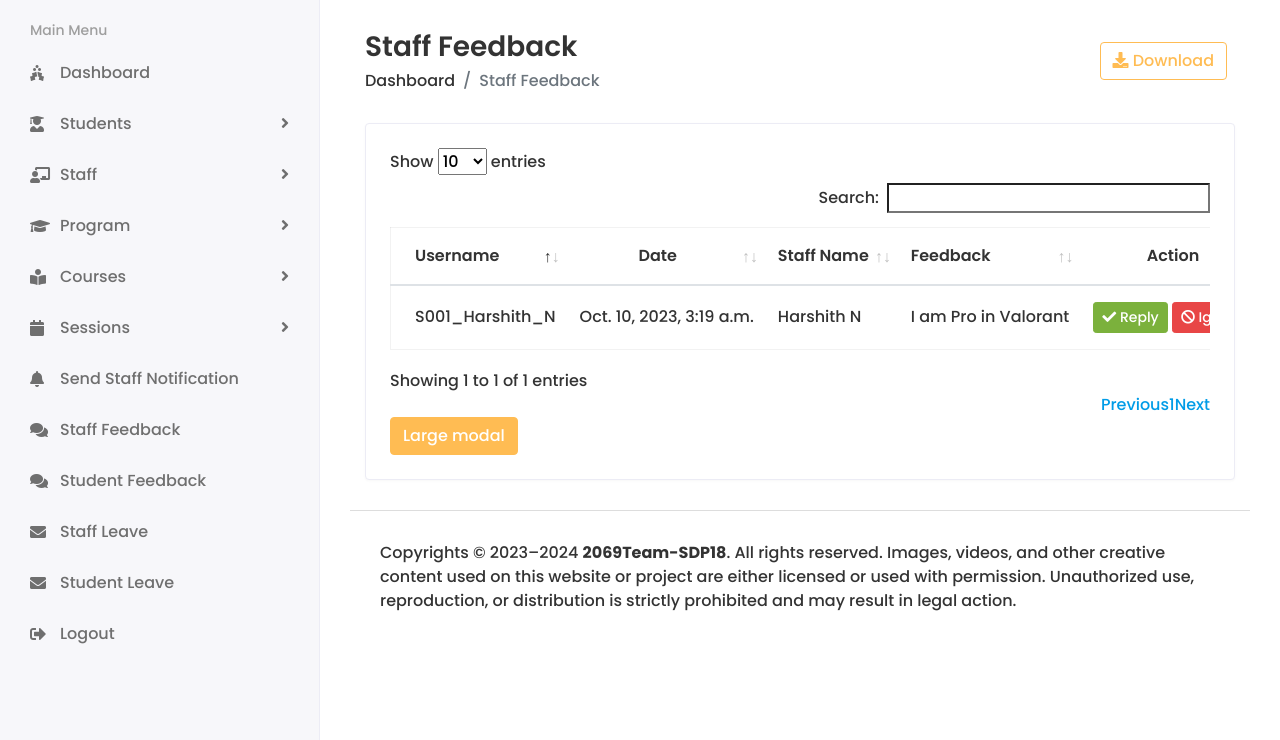
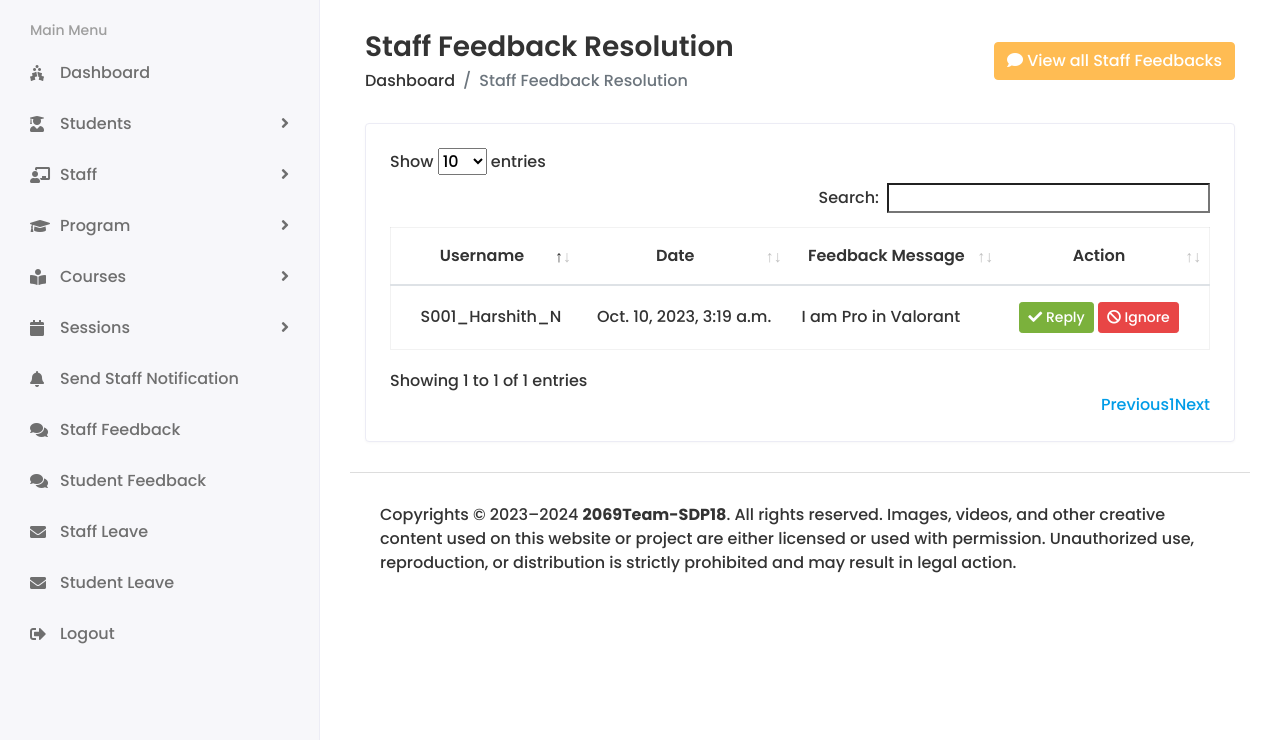
Before and after one commit to KoushikReddyB/Student-Learning-Management-System, a Django app: page /HOD/Staff/Feedback in a window 1280 px wide. Shown: the part 60-800 px from the top of the page. Run offline with Django 4.2, Linux system fonts and the light colour scheme; a user stored in the database is signed in; data comes from the database, SQL or seed files in the repository; some libraries are stand-ins or nearby versions.

Commit message:
has some bugs

```diff
--- a/Studentlearningmanagementsystem/Studentlearningmanagementsystem/HOD_views.py
+++ b/Studentlearningmanagementsystem/Studentlearningmanagementsystem/HOD_views.py
@@ -533,19 +533,38 @@ def STAFF_DISAPPROVE_LEAVE(request, id):
 @login_required(login_url='/')
 def STAFF_FEEDBACK_VIEW(request):
     staff_feedback = Staff_Feedback.objects.all()
+    staff = Staff.objects.all()
 
     context = {
         "staff_feedback": staff_feedback,
+        'staff': staff,
     }
     return render(request, 'Hod/staff_feedback.html', context)
+'''
 
-
+        feedback = Staff_Feedback(
+            staff_id = staff,
+            feedback = feedback,
+            feedback_reply = "",
+        )
+        feedback.save()
+        messages.success(request, "Successfully Sent the Feedback")
+        '''
 @login_required(login_url='/')
 def STAFF_FEEDBACK_REPLY(request, id):
-    reply_feedback = Staff_Feedback.objects.get(id = id)
-    reply_feedback.save()
+    if request.method == 'POST':
+        staff_id = request.POST.get("staff_id")
+        reply = request.POST.get('reply')
+
+        staff = Staff.objects.get(id = staff_id)
+        reply_feedback = Staff_Feedback(
+            staff_id = staff,
+            feedback_reply = reply,
+        )
+        reply_feedback.save()
+        messages.success(request, 'Reply sent successfully.')
+        return redirect('staff_feedback_view')
     return redirect('staff_feedback_view')
-
 
 @login_required(login_url='/')
 def STAFF_FEEDBACK_IGNORE(request, id):
--- a/Studentlearningmanagementsystem/templates/HOD/staff_feedback.html
+++ b/Studentlearningmanagementsystem/templates/HOD/staff_feedback.html
@@ -1,19 +1,20 @@
 {% extends 'base.html' %}
 {% block content %}
-
 <div class="content container-fluid">
     <div class="page-header">
        <div class="row align-items-center">
           <div class="col">
-             <h3 class="page-title">Staff Feedback</h3>
+             <h3 class="page-title">Staff Feedback Resolution</h3>
              <ul class="breadcrumb">
                 <li class="breadcrumb-item"><a href="{% url 'HOD_home' %}">Dashboard</a></li>
-                <li class="breadcrumb-item active">Staff Feedback</li>
+                <li class="breadcrumb-item active">Staff Feedback Resolution</li>
              </ul>
           </div>
           {% include 'includes/messages.html' %}
           <div class="col-auto text-right float-right ml-auto">
-             <a href="#" class="btn btn-outline-primary mr-2"><i class="fas fa-download"></i> Download</a>
+            <button type="button" class="btn btn-primary" data-toggle="modal" data-target="#example"><i class="fas fa-comment"></i>
+                View all Staff Feedbacks
+              </button>
           </div>
        </div>
     </div>
@@ -25,84 +26,34 @@
                   <table id='table_id' class="table table-hover table-center mb-0">
                      <thead>
                          <tr>
-                            <th>Username</th>
+                             <th class="text-center">Username</th>
                              <th class="text-center">Date</th>
-                            <th>Staff Name</th>
-                            <th>Feedback</th>
+                             <th class="text-center">Feedback Message</th>
                              <th class="text-center">Action</th>
                          </tr>
                      </thead>
                      <tbody>
                          {% for i in staff_feedback %}
                          <tr>
-                            <td>{{i.staff_id.admin.username}}</td>
-                            <td>{{i.created_at}}</td>
-                            <td>{{i.staff_id.admin.first_name}}&nbsp;{{i.staff_id.admin.last_name}}</td>
+                             <td class="text-center">{{i.staff_id.admin.username}}</td>
+                             <td class="text-center">{{i.updated_at}}</td>
                              <td>{{i.feedback}}</td>
                              <td class="text-center">
-                               <div class="actions">
-
                               {% if i.status == "" or i.reply is none %}
-                                 <a href="{% url 'Staff_feedback_reply' i.id %}" class="btn btn-success btn-sm" data-toggle="modal" data-target=".bd-example-modal-lg"><i class="fa fa-check"></i>
-                                    Reply</a>
+                              <button type="button" class="btn btn-success btn-sm" data-toggle="modal" data-target="#sendnotification-{{forloop.counter}}"><i class="fa fa-check"></i>
+                                 Reply
+                             </button>
                              <a href="{% url 'Staff_feedback_ignore' i.id %}" class="btn btn-danger btn-sm"><i class="fa fa-ban"></i> Ignore</a>
                                  {% elif i.status == "NO_REP" %}
                                  <button class="btn btn-danger btn-sm" disabled="disabled"><i class="fa fa-ban"></i> Ignored</button>
                                  {% else %}
                                  <button class="btn btn-success btn-sm" disabled="disabled"><i class="fa fa-check"></i> Sent Reply</button>
                                  {% endif %}
-
-                               </div>
                              </td>
                          </tr>
                          {% endfor %}
                      </tbody>
                    </table>
-
-<!-- Reply modal -->
-<button type="button" class="btn btn-primary" data-toggle="modal" data-target=".bd-example-modal-lg">Large modal</button>
-
-<div class="modal fade bd-example-modal-lg" tabindex="-1" role="dialog" aria-labelledby="myLargeModalLabel" aria-hidden="true">
-   <div class="modal-dialog modal-lg">
-     <div class="modal-content">
-       <div class="modal-header">
-         <h5 class="modal-title" id="exampleModalLongTitle1">Feedback Reply</h5>
-         <button type="button" class="close" data-dismiss="modal" aria-label="Close">
-           <span aria-hidden="true">&times;</span>
-         </button>
-       </div>
-       <div class="modal-body">
-         <div class="row">
-           <div class="col-sm-11">
-             <div class="card card-table">
-               <div class="card-body">
-                 {% for i in feedback %}
-                 <div class="col-sm-11">
-                   <div class="form-group">
-                     <label>Feedback Message</label>
-                     <input type="text" class="form-control" name="feedback" value="{{i.feedback}}" required readonly>
-                   </div>
-                 </div>
-                 <div class="col-sm-11">
-                   <div class="form-group">
-                     <label>Feedback Reply</label>
-                     <input type="text" class="form-control" name="reply" required>
-                   </div>
-                 </div>
-                 {% endfor %}
-               </div>
-             </div>
-           </div>
-         </div>
-       </div>
-       <div class="modal-footer">
-         <button type="submit" class="btn btn-success" data-dismiss="modal">Save</button>
-         <button type="button" class="btn btn-secondary" data-dismiss="modal">Close</button>
-       </div>
-     </div>
-   </div>
- </div>
-
                 </div>
              </div>
           </div>
@@ -111,4 +62,88 @@
  </div>
 
 
-{% endblock  %}
+<!-- View all notifications Modal-->
+<div class="modal fade" id="example" tabindex="-1" role="dialog" aria-labelledby="exampleModalCenterTitle1" aria-hidden="true">
+    <div class="modal-dialog modal-dialog-centered" role="document">
+      <div class="modal-content">
+        <div class="modal-header">
+          <h5 class="modal-title" id="exampleModalLongTitle1">All Notifications </h5>
+          <button type="button" class="close" data-dismiss="modal" aria-label="Close">
+            <span aria-hidden="true">&times;</span>
+          </button>
+        </div>
+        <div class="modal-body">
+         <div class="row">
+            <div class="col-sm-12">
+               <div class="card card-table">
+                  <div class="card-body">
+                     <div class="table-responsive">
+                       <table id='table_id' class="table table-hover table-center mb-0">
+                          <thead>
+                              <tr>
+                                  <th style="width:60%">Feedback</th>
+                                  <th style="width:30%" class="text-right">Reply</th>
+                              </tr>
+                          </thead>
+                          <tbody>
+                              {% for i in see_notifications %}
+                              <tr>
+                                  <td>{{i.message}}</td>
+
+                                  {% if i.status == 0 %}
+                                  <td><span class="badge badge-danger">Not Seen the message</span></td>
+                                 {% else %}
+                                 <td><span class="badge badge-success">Seen the message</span></td>
+                                 {% endif %}
+
+                              </tr>
+                              {% endfor %}
+                          </tbody>
+                        </table>
+                     </div>
+                  </div>
+               </div>
+            </div>
+         </div>
+        </div>
+        <div class="modal-footer">
+          <button type="button" class="btn btn-secondary" data-dismiss="modal">Close</button>
+        </div>
+      </div>
+    </div>
+  </div>
+
+<!-- View Staff notifications Modal -->
+{% for i in staff_feedback %}
+<div class="modal fade" id="sendnotification-{{forloop.counter}}" tabindex="-1" role="dialog" aria-labelledby="exampleModalCenterTitle" aria-hidden="true">
+   <div class="modal-dialog modal-dialog-centered" role="document">
+     <div class="modal-content">
+       <div class="modal-header">
+         <h5 class="modal-title" id="exampleModalLongTitle">Reply to Staff Feedback</h5>
+         <button type="button" class="close" data-dismiss="modal" aria-label="Close">
+           <span aria-hidden="true">&times;</span>
+         </button>
+       </div>
+       <div class="modal-body">
+         <form method="post" action="{% url 'staff_save_notifications' %}">
+            {% csrf_token %}
+            <div class="form-group">
+              <label for="feedback">Staff Feedback</label>
+              <input type="text" class="form-control" name="feedback" value="{{i.feedback}}" readonly>
+            </div>
+            <div class="form-group">
+              <label for="reply">Reply to Feedback</label>
+              <textarea class="form-control" name="reply" rows="2" required></textarea>
+            </div>
+            <input type="text" class="form-control" name="staff_id" value="{{i.staff_id.id}}" readonly hidden>
+            <button type="submit" class="btn btn-success btn-sm"><i class="fa fa-paper-plane"></i> Send Reply</button>
+          </form>
+       </div>
+       <div class="modal-footer">
+         <button type="button" class="btn btn-secondary" data-dismiss="modal">Close</button>
+       </div>
+     </div>
+   </div>
+</div>
+{% endfor %}
+{% endblock %}
```
Lines whose indentation alone changed are shown as unchanged.
